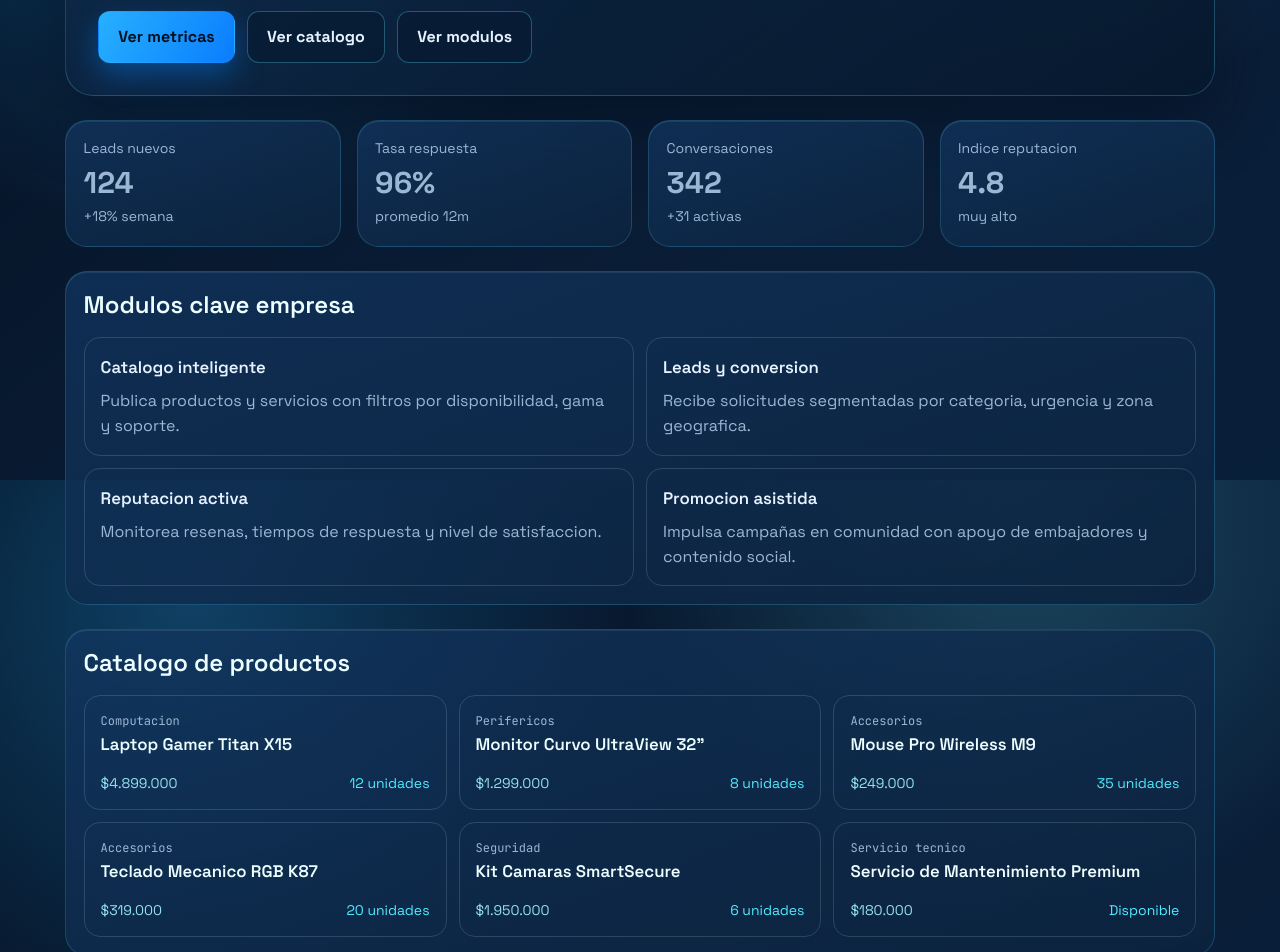
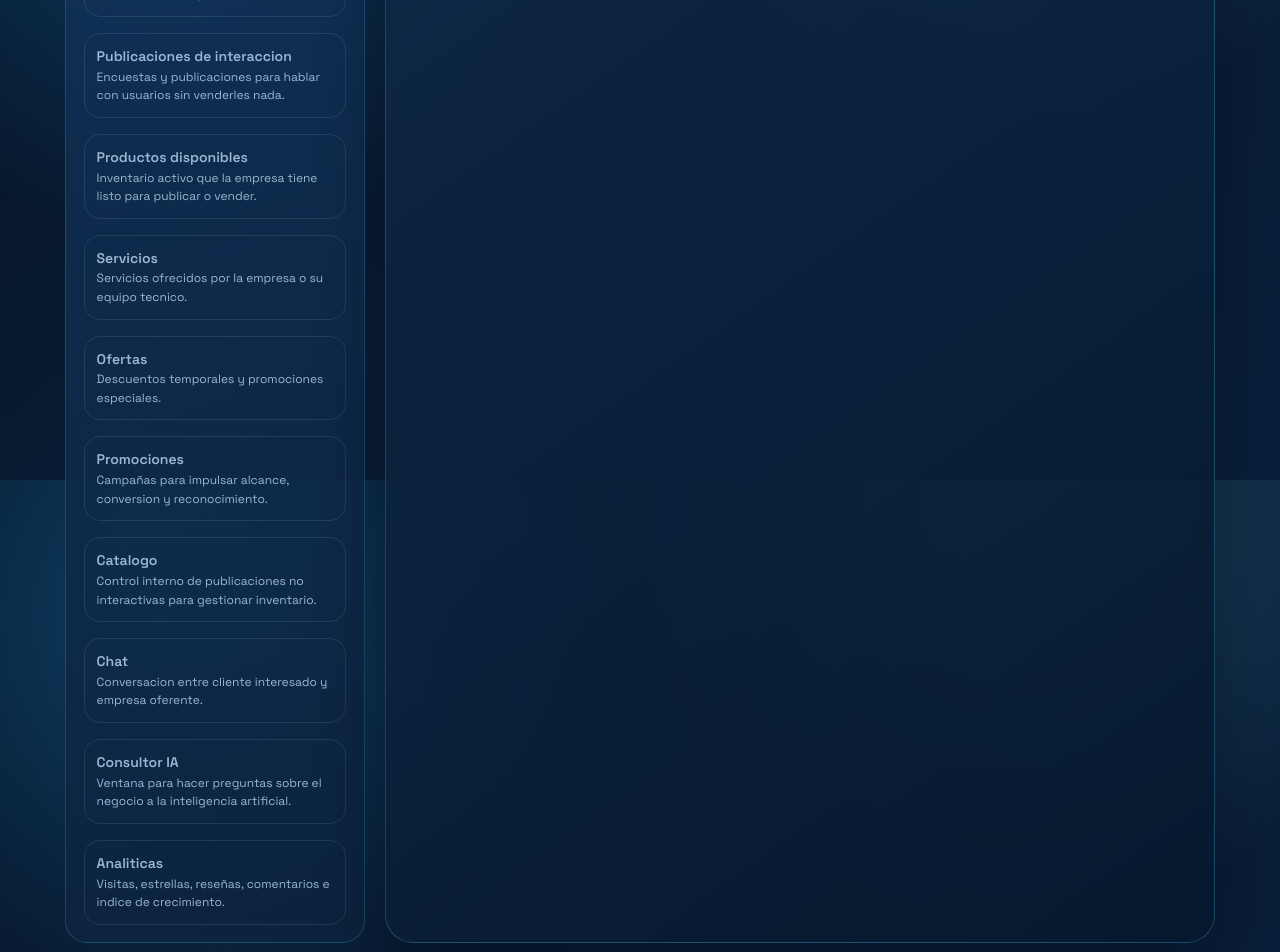
Before and after one commit to isavethh/proyecto-techmarket-parte-front, a Next.js app in the folder frontend/: page /empresa in a window 1280 px wide. Shown: the part 320-1272 px from the top of the page. Built offline with nearby package versions, Linux system fonts and the light colour scheme.

Commit message:
arreglo sidebar

```diff
--- a/frontend/app/empresa/page.tsx
+++ b/frontend/app/empresa/page.tsx
@@ -1,73 +1,55 @@
 import Link from "next/link";
 
-const enterpriseModules = [
+const companyModules = [
   {
-    title: "Catalogo inteligente",
-    text: "Publica productos y servicios con filtros por disponibilidad, gama y soporte.",
+    title: "Perfil y tienda",
+    description: "Datos de negocio, identidad visual y configuracion de la tienda.",
   },
   {
-    title: "Leads y conversion",
-    text: "Recibe solicitudes segmentadas por categoria, urgencia y zona geografica.",
+    title: "Publicaciones",
+    description: "Contenidos generales que dan visibilidad a la empresa.",
   },
   {
-    title: "Reputacion activa",
-    text: "Monitorea resenas, tiempos de respuesta y nivel de satisfaccion.",
+    title: "Publicaciones de interaccion",
+    description: "Encuestas y publicaciones para hablar con usuarios sin venderles nada.",
   },
   {
-    title: "Promocion asistida",
-    text: "Impulsa campañas en comunidad con apoyo de embajadores y contenido social.",
-  },
-];
-
-const kpis = [
-  { label: "Leads nuevos", value: "124", detail: "+18% semana" },
-  { label: "Tasa respuesta", value: "96%", detail: "promedio 12m" },
-  { label: "Conversaciones", value: "342", detail: "+31 activas" },
-  { label: "Indice reputacion", value: "4.8", detail: "muy alto" },
-];
-
-const productCatalog = [
-  {
-    name: "Laptop Gamer Titan X15",
-    category: "Computacion",
-    price: "$4.899.000",
-    stock: "12 unidades",
+    title: "Productos disponibles",
+    description: "Inventario activo que la empresa tiene listo para publicar o vender.",
   },
   {
-    name: "Monitor Curvo UltraView 32\"",
-    category: "Perifericos",
-    price: "$1.299.000",
-    stock: "8 unidades",
+    title: "Servicios",
+    description: "Servicios ofrecidos por la empresa o su equipo tecnico.",
   },
   {
-    name: "Mouse Pro Wireless M9",
-    category: "Accesorios",
-    price: "$249.000",
-    stock: "35 unidades",
+    title: "Ofertas",
+    description: "Descuentos temporales y promociones especiales.",
   },
   {
-    name: "Teclado Mecanico RGB K87",
-    category: "Accesorios",
-    price: "$319.000",
-    stock: "20 unidades",
+    title: "Promociones",
+    description: "Campañas para impulsar alcance, conversion y reconocimiento.",
   },
   {
-    name: "Kit Camaras SmartSecure",
-    category: "Seguridad",
-    price: "$1.950.000",
-    stock: "6 unidades",
+    title: "Catalogo",
+    description: "Control interno de publicaciones no interactivas para gestionar inventario.",
   },
   {
-    name: "Servicio de Mantenimiento Premium",
-    category: "Servicio tecnico",
-    price: "$180.000",
-    stock: "Disponible",
+    title: "Chat",
+    description: "Conversacion entre cliente interesado y empresa oferente.",
+  },
+  {
+    title: "Consultor IA",
+    description: "Ventana para hacer preguntas sobre el negocio a la inteligencia artificial.",
+  },
+  {
+    title: "Analiticas",
+    description: "Visitas, estrellas, reseñas, comentarios e indice de crecimiento.",
   },
 ];
 
 export default function EmpresaPage() {
   return (
-    <div className="flex-1 pb-12">
+    <div className="flex-1 pb-8">
       <header className="tech-top-nav">
         <div className="tech-shell flex items-center justify-between py-4">
           <Link href="/" className="font-semibold text-cyan-100/90">
@@ -77,75 +59,30 @@ export default function EmpresaPage() {
         </div>
       </header>
 
-      <main className="tech-shell mt-8 space-y-6">
-        <section className="tech-hero p-6 md:p-8">
-          <p className="tech-mono text-xs text-cyan-200/75">ROL_ACTIVO=EMPRESA</p>
-          <h1 className="mt-2 text-3xl font-bold text-cyan-50 md:text-4xl">
-            Gestiona crecimiento comercial en un ecosistema especializado.
-          </h1>
-          <p className="mt-4 max-w-3xl text-sm leading-7 text-cyan-100/80 md:text-base">
-            Esta interfaz concentra herramientas para visibilidad, captacion,
-            confianza y seguimiento. Disenada para negocios que venden productos
-            o servicios de Electronica y Computacion.
-          </p>
-          <div className="mt-6 flex flex-wrap gap-3">
-            <a className="tech-button tech-button-primary" href="#metricas">
-              Ver metricas
-            </a>
-            <a className="tech-button tech-button-secondary" href="#catalogo">
-              Ver catalogo
-            </a>
-            <a className="tech-button tech-button-secondary" href="#modulos">
-              Ver modulos
-            </a>
-          </div>
-        </section>
+      <main className="tech-shell mt-8">
+        <section className="grid gap-5 lg:grid-cols-[300px_1fr]">
+          <aside className="tech-card h-fit">
+            <p className="tech-mono text-xs text-cyan-200/75">MODULO EMPRESAS</p>
+            <nav className="mt-4 space-y-4 text-sm text-cyan-100/90">
+              {companyModules.map((module) => (
+                <div key={module.title} className="rounded-2xl border border-cyan-100/10 p-3">
+                  <p className="font-semibold text-cyan-50">{module.title}</p>
+                  <p className="mt-1 text-xs leading-6 text-cyan-100/75">{module.description}</p>
+                </div>
+              ))}
+            </nav>
+          </aside>
 
-        <section className="tech-grid md:grid-cols-4" id="metricas">
-          {kpis.map((kpi) => (
-            <article key={kpi.label} className="tech-card">
-              <p className="text-sm text-cyan-200/80">{kpi.label}</p>
-              <p className="mt-3 text-3xl font-bold text-cyan-50">{kpi.value}</p>
-              <p className="mt-1 text-sm text-cyan-300">{kpi.detail}</p>
-            </article>
-          ))}
-        </section>
-
-        <section className="tech-card" id="modulos">
-          <h2 className="text-2xl font-semibold text-cyan-50">Modulos clave empresa</h2>
-          <div className="mt-4 grid gap-3 md:grid-cols-2">
-            {enterpriseModules.map((module) => (
-              <article key={module.title} className="rounded-2xl border border-cyan-100/15 p-4">
-                <h3 className="text-lg font-semibold">{module.title}</h3>
-                <p className="mt-2 text-sm text-cyan-100/80 md:text-base">{module.text}</p>
-              </article>
-            ))}
-          </div>
-        </section>
-
-        <section className="tech-card" id="catalogo">
-          <h2 className="text-2xl font-semibold text-cyan-50">Catalogo de productos</h2>
-          <div className="mt-4 grid gap-3 md:grid-cols-2 xl:grid-cols-3">
-            {productCatalog.map((product) => (
-              <article key={product.name} className="rounded-2xl border border-cyan-100/15 p-4">
-                <p className="tech-mono text-xs text-cyan-200/75">{product.category}</p>
-                <h3 className="mt-2 text-lg font-semibold text-cyan-50">{product.name}</h3>
-                <div className="mt-4 flex items-center justify-between text-sm">
-                  <span className="text-cyan-200/90">{product.price}</span>
-                  <span className="text-cyan-300">{product.stock}</span>
-                </div>
-              </article>
-            ))}
-          </div>
-        </section>
-
-        <section className="tech-card">
-          <h2 className="text-2xl font-semibold text-cyan-50">Flujo recomendado</h2>
-          <div className="mt-4 grid gap-3 text-sm text-cyan-100/85 md:grid-cols-3 md:text-base">
-            <p>1) Completar perfil y evidencia de trabajos.</p>
-            <p>2) Publicar catalogo base y primeras promociones.</p>
-            <p>3) Activar embajadores para acelerar visibilidad y conversion.</p>
-          </div>
+          <section className="tech-hero p-6 md:p-8">
+            <p className="tech-mono text-xs text-cyan-200/75">PANEL PRINCIPAL</p>
+            <h1 className="mt-2 text-3xl font-bold text-cyan-50 md:text-4xl">
+              Espacio inicial del modulo de empresas
+            </h1>
+            <p className="mt-4 max-w-3xl text-sm leading-7 text-cyan-100/80 md:text-base">
+              Desde aqui se conectaran las paginas individuales de cada modulo.
+              Esta vista solo organiza la estructura base del panel empresarial.
+            </p>
+          </section>
         </section>
       </main>
     </div>
```
